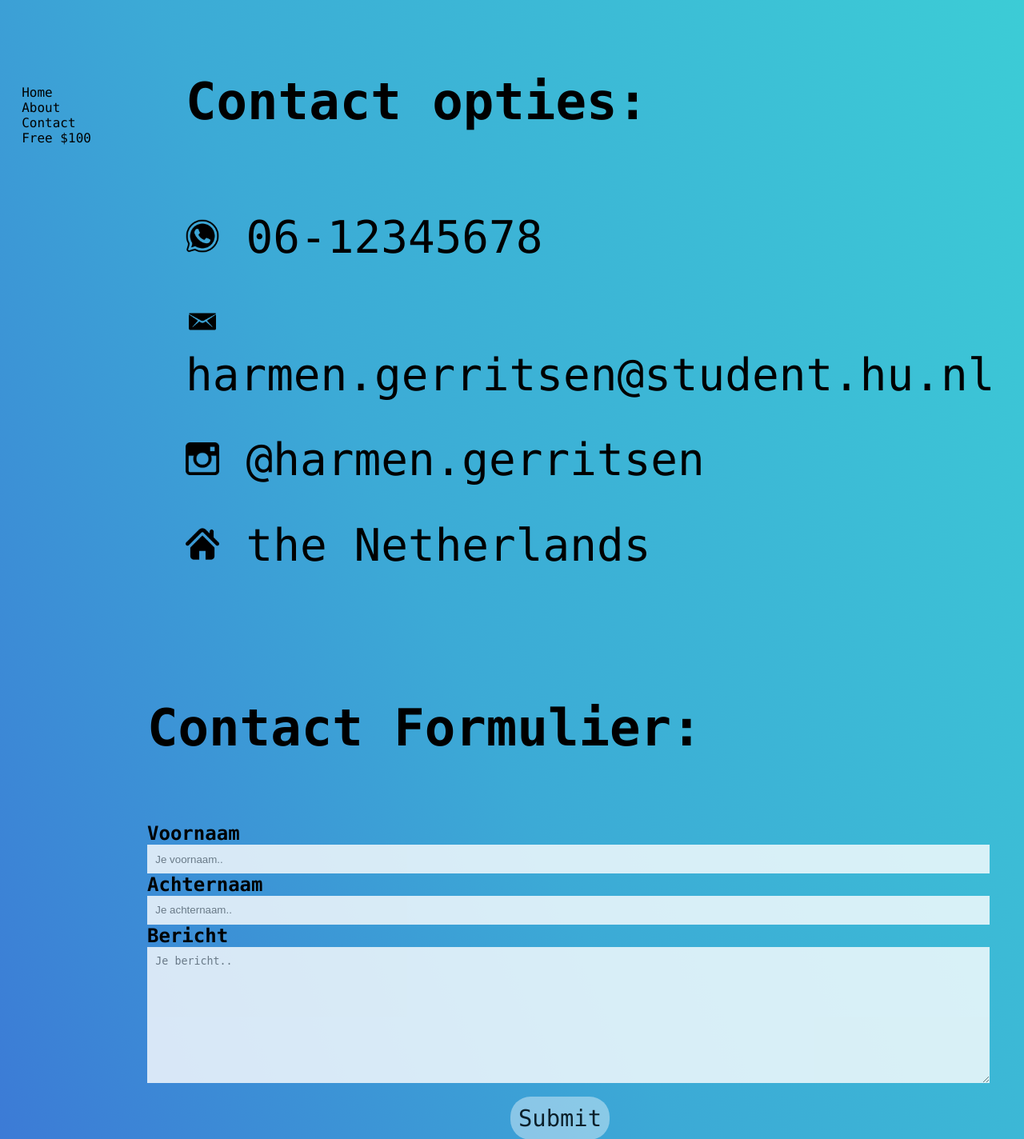
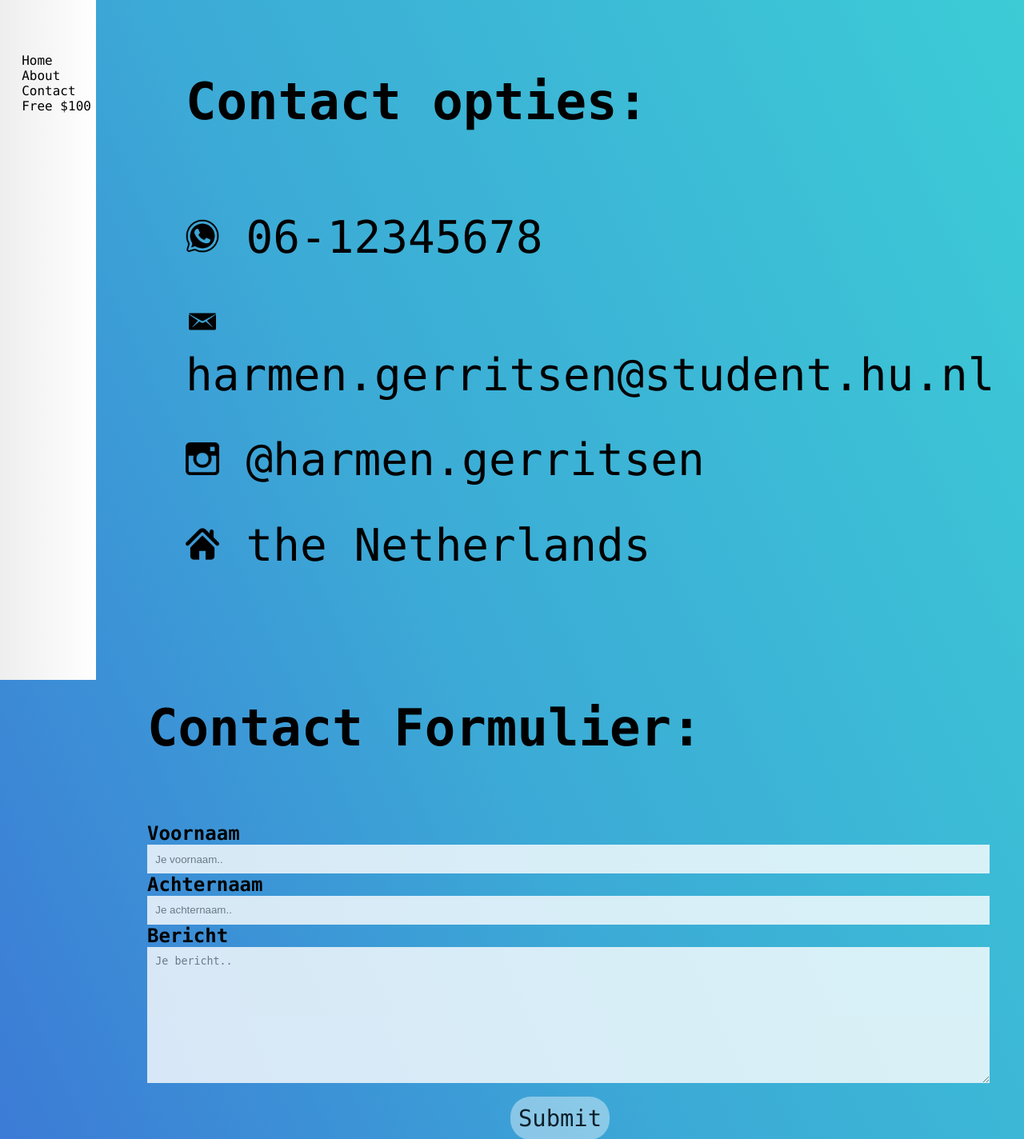
Before and after one commit to HarmenGerritsen/portfolio2, a Flask app: page /contact in a window 1280 px wide. Shown: the top 1424 px of the page at 80% size. Run offline with Flask 2, Linux system fonts and the light colour scheme.

Commit message:
navbar fixed

```diff
--- a/static/contact.css
+++ b/static/contact.css
@@ -34,7 +34,7 @@ ol {
 
 /*menu sidebar*/
 
-#navbar {
+.navbar {
     height: 100%;
     width: 120px;
     background-image: linear-gradient(to right,#eeeeee,#ffffff);
```
